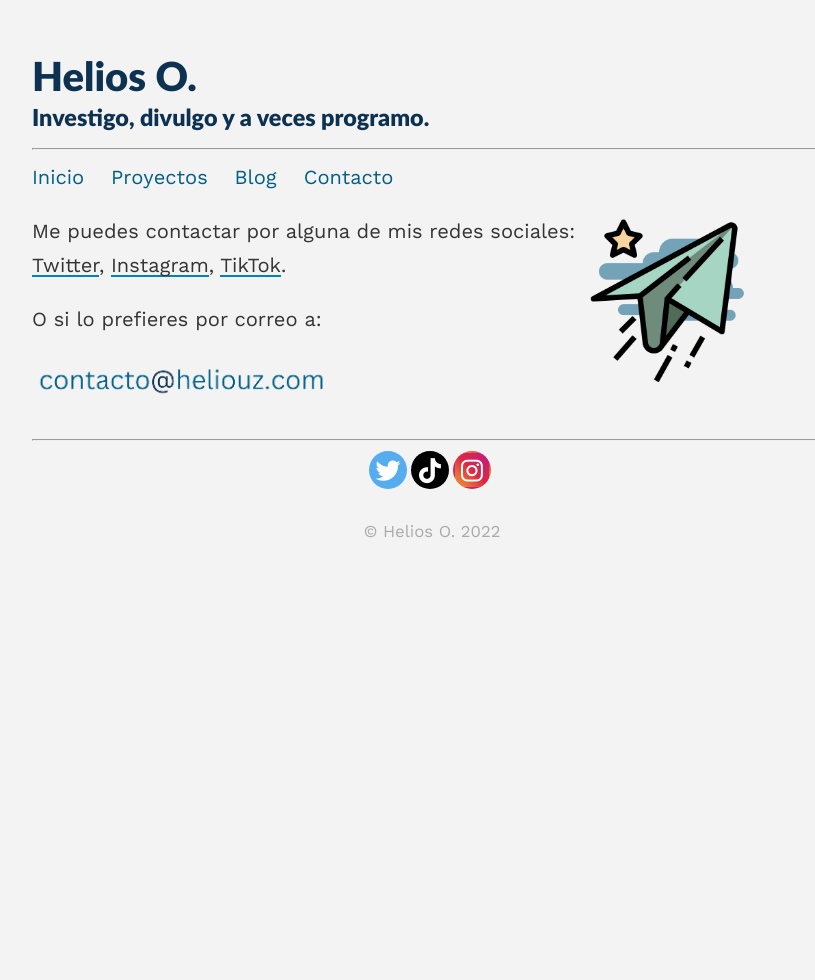
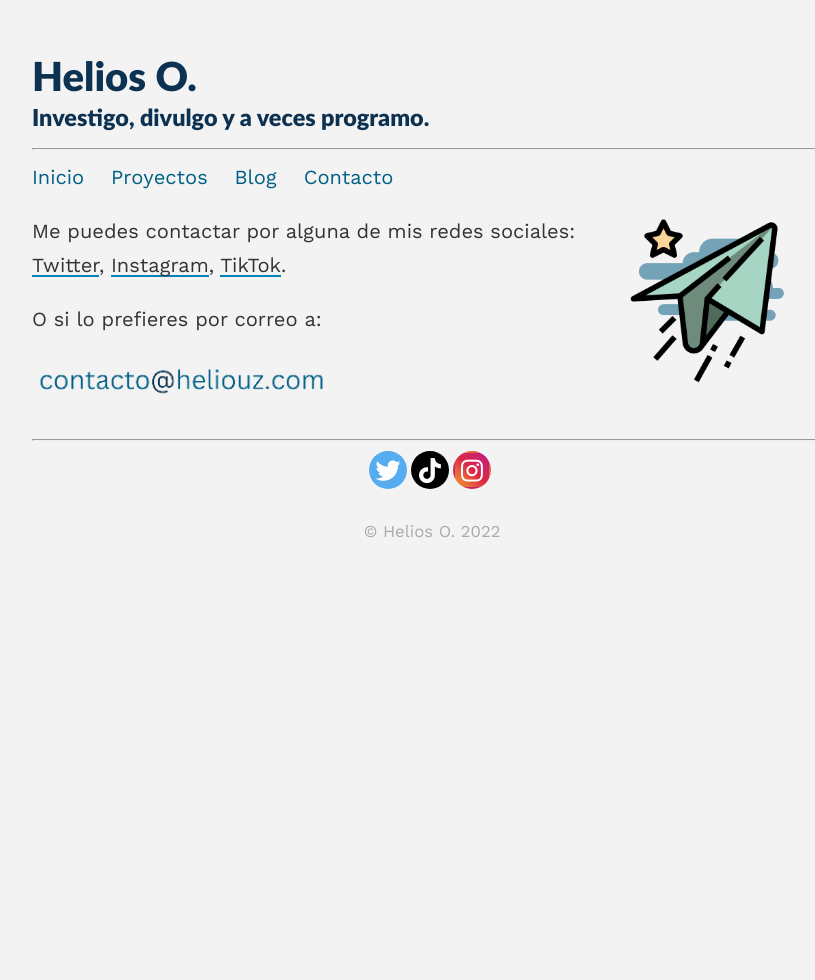
Before and after one commit to Heliouz/Heliouz.github.io, a Jekyll site: the page built from _pages/contacto.md, in a window 1280 px wide. Shown: the whole page, without its empty margins (208-1023 px from the left). Built offline with Jekyll 4.4.1, drawn with Linux system fonts in a browser that asks for light colours.

Commit message:
Update contacto.md

```diff
--- a/_pages/contacto.md
+++ b/_pages/contacto.md
@@ -4,7 +4,7 @@
 permalink: /contacto/
 published: true
 ---
-<img align="right" src="/assets/images/plane.png" width="175" style="padding-right:10%; padding-bottom:50px"/>
+<img align="right" src="/assets/images/plane.png" width="175" style="padding-right:5%; padding-bottom:50px"/>
 
 Me puedes contactar por alguna de mis redes sociales: [Twitter](https://twitter.com/Heliouz__), [Instagram](https://www.instagram.com/heliouz_/), [TikTok](https://www.tiktok.com/@heliouz_).
 
```
